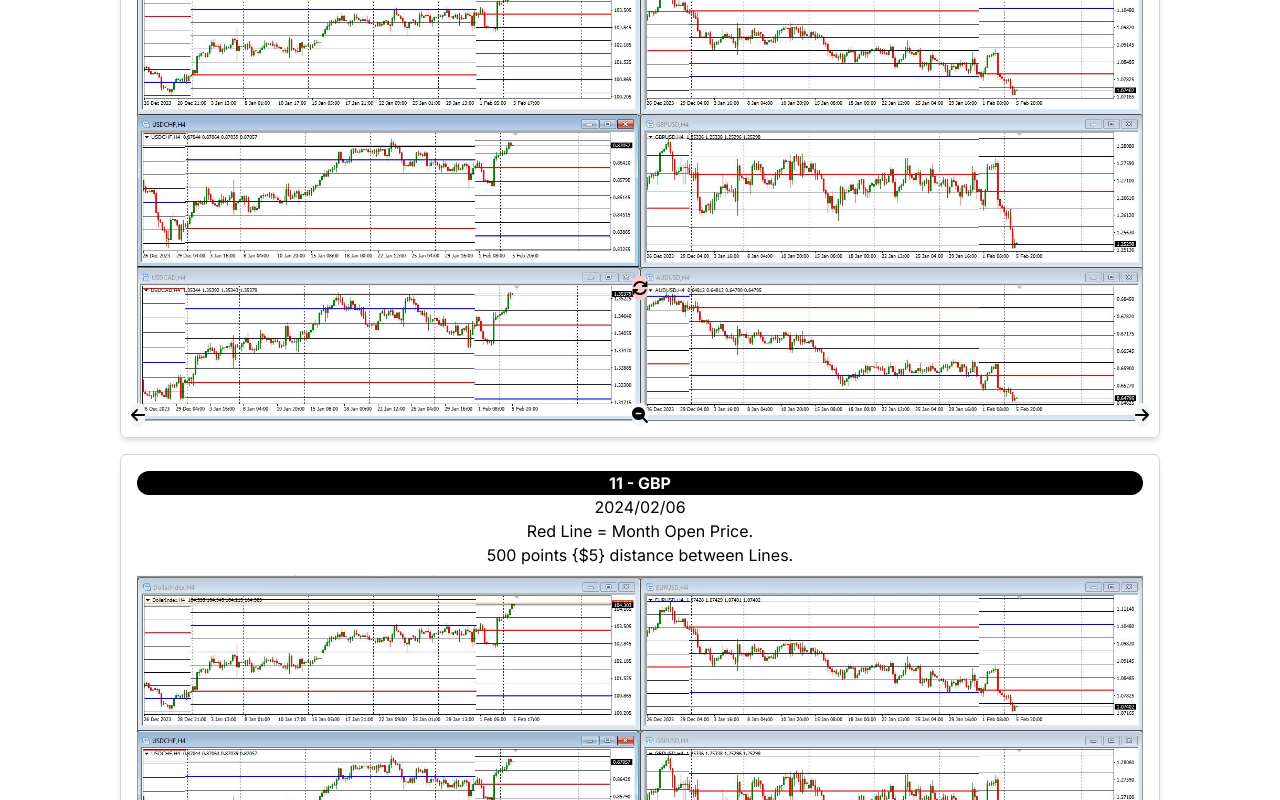
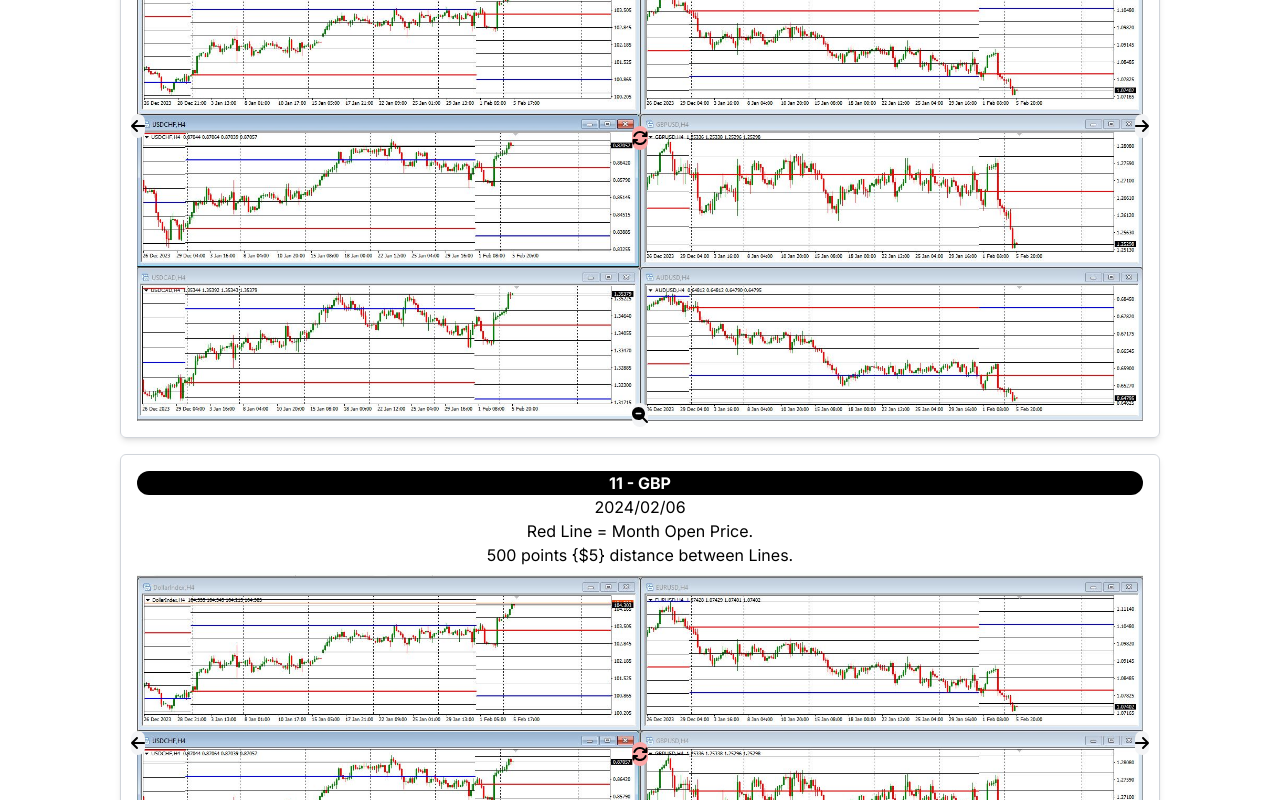
Before and after one commit to TshwaneloMatlou/eig, a Next.js app: page /Charts in a window 1280 px wide. Shown: the part 1120-1920 px from the top of the page. Built offline with nearby package versions, Linux system fonts and the light colour scheme.

Commit message:
chart update

```diff
--- a/app/Components/ChartSearch.tsx
+++ b/app/Components/ChartSearch.tsx
@@ -22,4 +22,4 @@ const ChartSearch = () => {
   )
 }
 
-export default ChartSearch
+export default ChartSearch;
--- a/app/Components/Trades.tsx
+++ b/app/Components/Trades.tsx
@@ -1,5 +1,4 @@
 import React, { useState } from 'react';
-import Link from 'next/link';
 import TradeCard from './TradeCard';
 
 const Trades = () => {
@@ -7,7 +6,7 @@ const Trades = () => {
   const [startDate, setStartDate] = useState('');
   const [endDate, setEndDate] = useState('');
   const [filteredData, setFilteredData] = useState(data.charts);
-  const [selectedRow, setSelectedRow] = useState(null);
+  const [selectedRow, setSelectedRow] = useState<string | null>(null); // Explicitly set type to string or null
 
   const handleFilter = () => {
     const filtered = data.charts.filter((chart: any) => {
--- a/app/Components/UsdCorrelationBlock.tsx
+++ b/app/Components/UsdCorrelationBlock.tsx
@@ -75,12 +75,12 @@ const UsdCorrelationBlock: React.FC<UsdCorrelationBlockProps> = ({ chart, select
           </div>
         </div>
       </div>
-      <div style={{ position: 'absolute', top: '75%', left: '50%', transform: 'translate(-50%, -50%)' }}>
-        <button className="bg-red-200 text-black rounded-2xl " onClick={reset}>
+      <div style={{ position: 'absolute', top: '50%', left: '50%', transform: 'translate(-50%, -50%)' }}>
+        <button className="bg-red-300 text-black rounded-2xl " onClick={reset}>
           <FontAwesomeIcon icon={faSync} />
         </button>
       </div>
-      <div style={{ position: 'absolute', bottom: '10px', left: '10px' }}>
+      <div style={{ position: 'absolute', bottom: '50%', left: '10px' }}>
         <button className="bg-gray-100 text-black rounded-2xl " onClick={() => handlePan('left')}>
           <FontAwesomeIcon icon={faArrowLeft} />
         </button>
@@ -90,7 +90,7 @@ const UsdCorrelationBlock: React.FC<UsdCorrelationBlockProps> = ({ chart, select
           <FontAwesomeIcon icon={faSearchMinus} />
         </button>
       </div>
-      <div style={{ position: 'absolute', bottom: '10px', right: '10px' }}>
+      <div style={{ position: 'absolute', bottom: '50%', right: '10px' }}>
         <button className="bg-gray-100 text-black rounded-2xl " onClick={() => handlePan('right')}>
           <FontAwesomeIcon icon={faArrowRight} />
         </button>
--- a/app/data/UsdCorrelation.json
+++ b/app/data/UsdCorrelation.json
@@ -258,4 +258,4 @@
       }
 
     ]
-  }
+}
```
